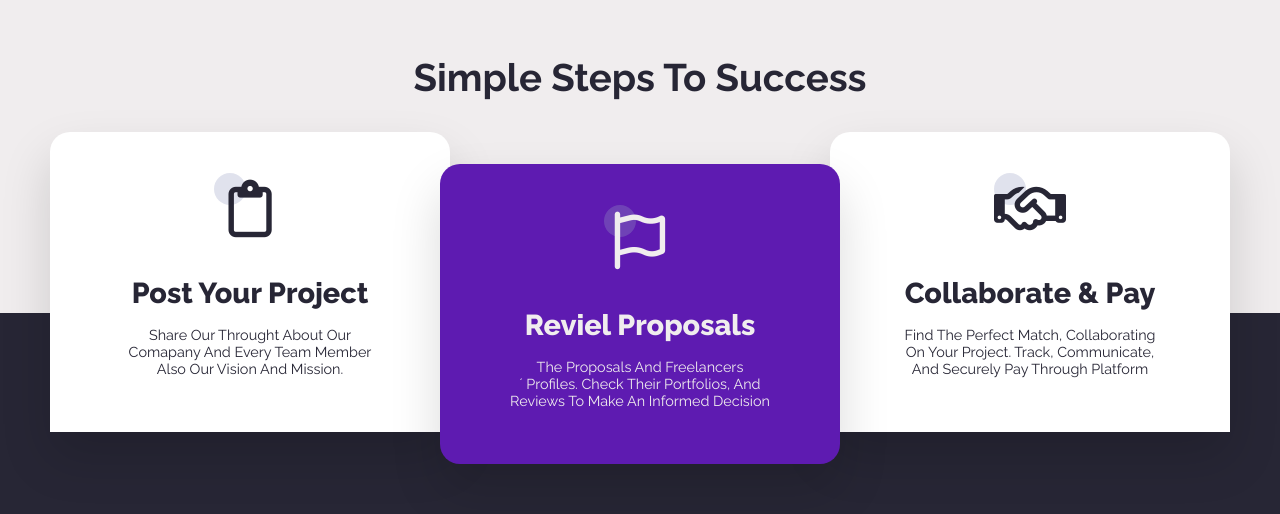
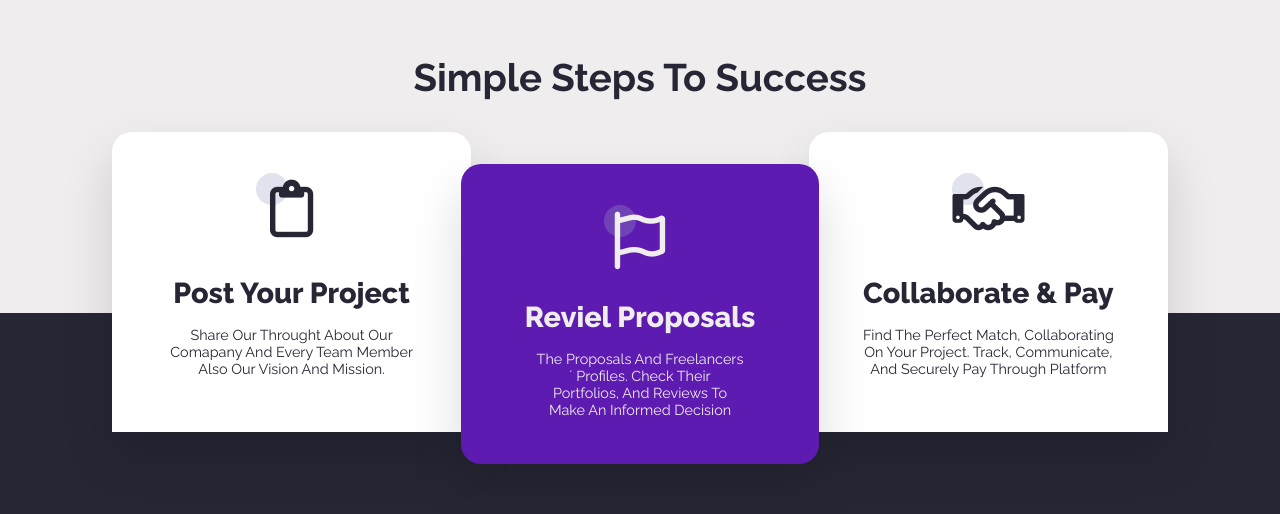
Before and after one commit to SebastianMonsalve/pixela-landing-page, a React (Vite) app: page / in a window 1280 px wide. Shown: the part 4260-4774 px from the top of the page. Built offline with nearby package versions, Linux system fonts and the light colour scheme.

Commit message:
fix: correction of the responsive to step to success

```diff
--- a/src/Components/Steps/Steps.css
+++ b/src/Components/Steps/Steps.css
@@ -8,6 +8,7 @@
   align-items: center;
   padding: 64px 0;
 }
+
 .box1,
 .box2 {
   width: 100%;
@@ -15,57 +16,64 @@
   left: 0;
   z-index: -1;
 }
+
 .box1 {
   top: 0;
   height: 60%;
   background: var(--anti-flash-white);
 }
+
 .box2 {
   bottom: 0;
   height: 40%;
   background: var(--raisin-black);
 }
+
 .steps-title-container h2 {
   color: var(--raisin-black);
   font-size: calc(var(--fs-1) * 1.2);
+  margin-bottom: 32px;
 }
+
 .steps-container {
   width: 100%;
   height: auto;
   display: flex;
-  flex-direction: row;
+  flex-direction: column;
   justify-content: center;
   align-items: center;
 }
+
 .steps-content-1,
 .steps-content-2,
 .steps-content-3 {
-  width: 400px;
+  width: 85%;
+  max-width: 500px;
   height: 300px;
-  border-radius: 20px 20px 0 0;
   display: flex;
   flex-direction: column;
   align-items: center;
   justify-content: center;
   position: relative;
   box-shadow: var(--shadow-4);
+  z-index: 1;
 }
-.steps-content-1,
-.steps-content-3 {
+.steps-content-1 {
+  border-radius: 20px 20px 0 0;
   background: white;
 }
-.steps-content-1 {
-  margin-right: -10px;
-}
 .steps-content-2 {
-  margin-top: 64px;
+  transform: scale(1.1);
   border-radius: 20px;
   z-index: 2;
   background: var(--grape);
 }
+
 .steps-content-3 {
-  margin-left: -10px;
+  border-radius: 0 0 20px 20px;
+  background: white;
 }
+
 .steps-icon-container {
   width: 100%;
   height: 30%;
@@ -108,6 +116,7 @@
   color: var(--raisin-black);
   font-size: calc(var(--fs-2) * 1.2);
   font-weight: var(--fw-800);
+  text-align: center;
   margin-bottom: 16px;
 }
 .steps-text-container p {
@@ -117,3 +126,32 @@
   padding: 0 20px;
   text-wrap: balance;
 }
+
+@media (min-width: 1024px) {
+  .steps-title-container h2 {
+    margin-bottom: 0;
+  }
+  .steps-container {
+    flex-direction: row;
+  }
+  .steps-content-1,
+  .steps-content-2,
+  .steps-content-3 {
+    width: 28%;
+    height: 300px;
+    margin: 0;
+    border-radius: 20px 20px 0 0;
+  }
+  .steps-content-1 {
+    margin-right: -10px;
+  }
+  .steps-content-2 {
+    transform: scale(1);
+    margin-top: 64px;
+    border-radius: 20px;
+    z-index: 2;
+  }
+  .steps-content-3 {
+    margin-left: -10px;
+  }
+}
```
